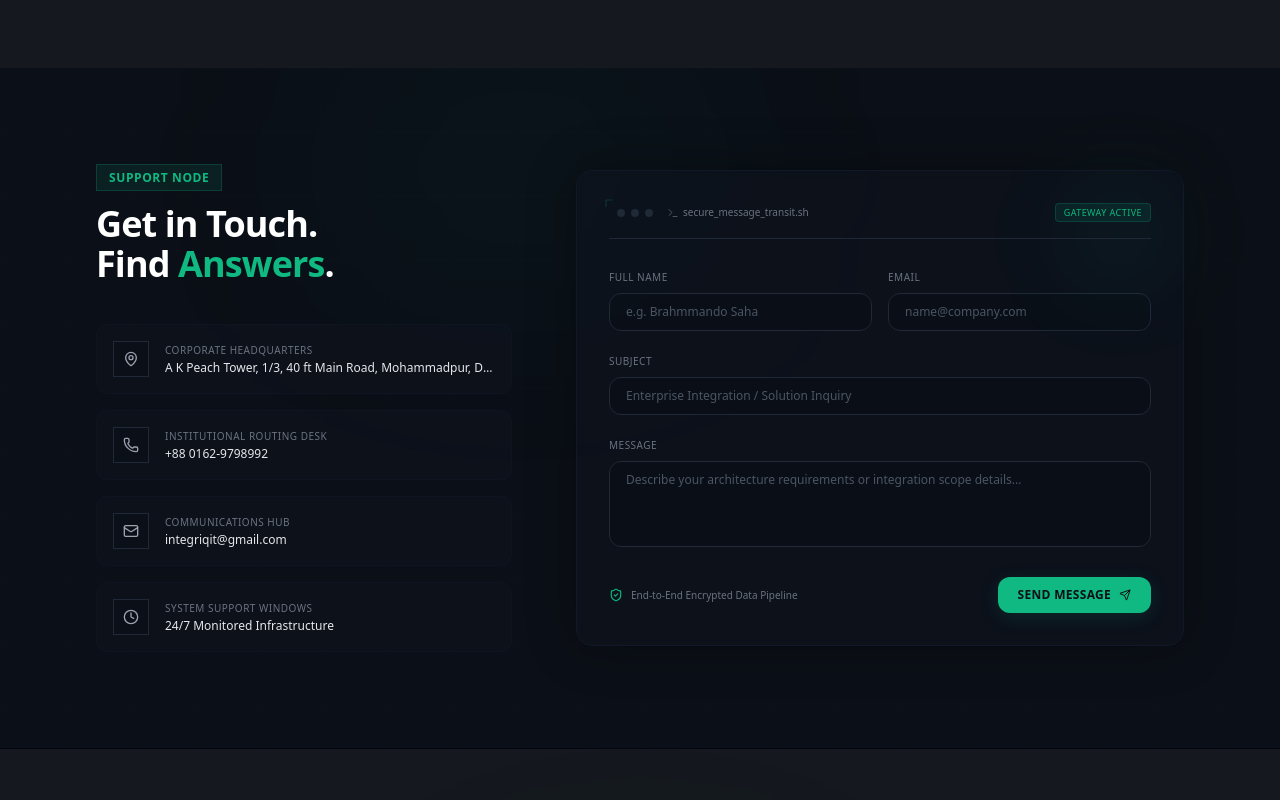
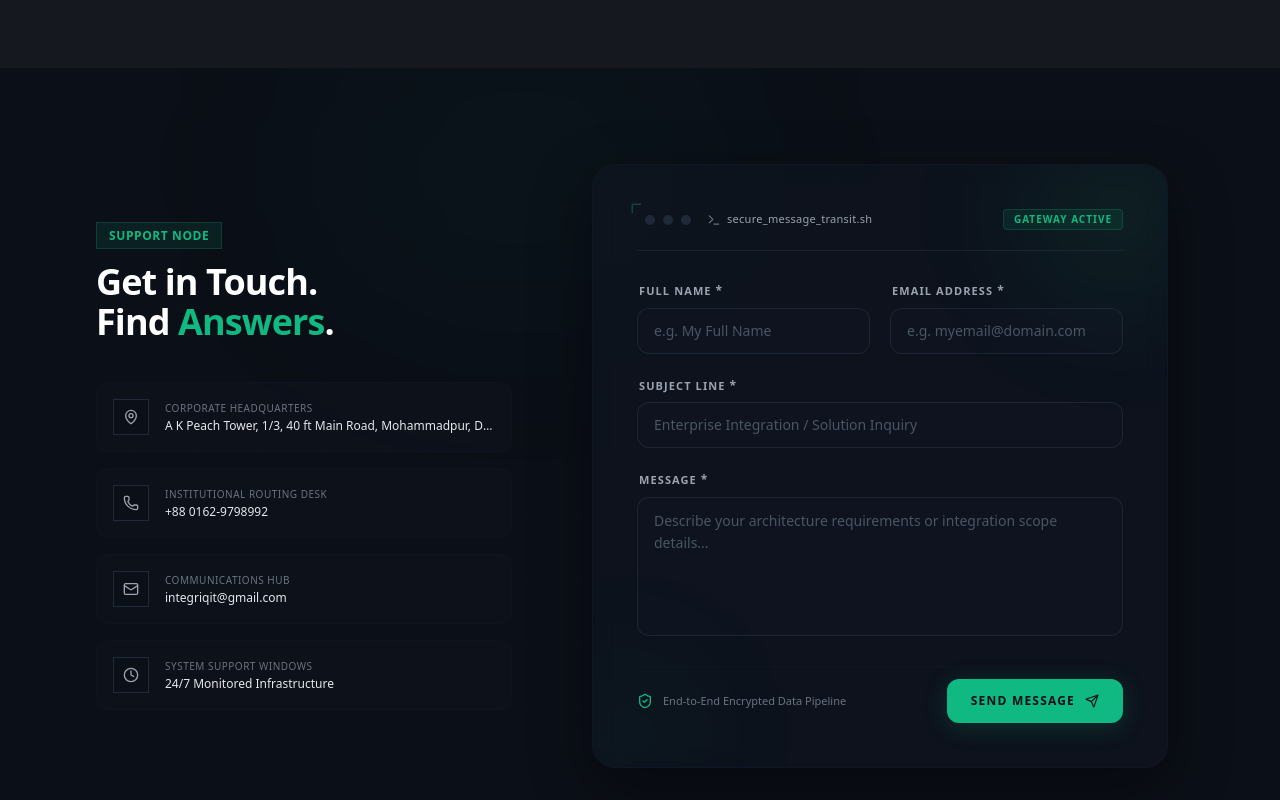
Before and after one commit to integriqit/portfolio, a React (Vite) app: page / in a window 1280 px wide. Shown: the part 7320-8120 px from the top of the page. Built offline with nearby package versions, Linux system fonts and the light colour scheme.

Commit message:
email js added in contact form

```diff
--- a/package.json
+++ b/package.json
@@ -10,6 +10,7 @@
     "preview": "vite preview"
   },
   "dependencies": {
+    "@emailjs/browser": "^4.4.1",
     "@radix-ui/react-separator": "^1.1.7",
     "@radix-ui/react-slot": "^1.2.3",
     "class-variance-authority": "^0.7.1",
@@ -18,6 +19,7 @@
     "react": "^19.1.1",
     "react-dom": "^19.1.1",
     "react-fast-marquee": "^1.6.5",
+    "react-hook-form": "^7.76.1",
     "react-icons": "^5.5.0",
     "react-router-dom": "^7.8.1",
     "tailwind-merge": "^3.3.1"
--- a/src/components/ContactForm.tsx
+++ b/src/components/ContactForm.tsx
@@ -1,125 +1,243 @@
-import { Send, ShieldCheck, Terminal } from 'lucide-react';
-import React, { useState } from 'react';
+import emailjs from '@emailjs/browser';
+import { AlertCircle, CheckCircle2, Send, ShieldCheck, Terminal } from 'lucide-react';
+import { useState } from 'react';
+import { useForm } from 'react-hook-form';
 import { Card } from '../components/ui/Card';
 
+interface ContactInputs {
+  name: string;
+  email: string;
+  subject: string;
+  message: string;
+}
+
+type StatusState = {
+  type: 'idle' | 'success' | 'error';
+  message: string;
+};
+
 export default function ContactForm() {
-  const [formData, setFormData] = useState({ name: '', email: '', subject: '', message: '' });
-  const [isSubmitting, setIsSubmitting] = useState(false);
+  const [status, setStatus] = useState<StatusState>({ type: 'idle', message: '' });
 
-  const handleSubmit = (e: React.FormEvent) => {
-    e.preventDefault();
-    setIsSubmitting(true);
+  const {
+    register,
+    handleSubmit,
+    reset,
+    formState: { errors, isSubmitting },
+  } = useForm<ContactInputs>({
+    defaultValues: {
+      name: '',
+      email: '',
+      subject: '',
+      message: '',
+    },
+  });
 
-    setTimeout(() => setIsSubmitting(false), 1200);
+  const onSubmit = async (data: ContactInputs) => {
+    try {
+      setStatus({ type: 'idle', message: '' });
+
+      await emailjs.send(
+        import.meta.env.VITE_EMAILJS_SERVICE_ID,
+        import.meta.env.VITE_EMAILJS_TEMPLATE_ID,
+        {
+          from_name: data.name,
+          from_email: data.email,
+          subject: data.subject,
+          message: data.message,
+        },
+        import.meta.env.VITE_EMAILJS_PUBLIC_KEY
+      );
+
+      setStatus({
+        type: 'success',
+        message: 'TRANSMISSION_SUCCESS: Message successfully sent.',
+      });
+
+      reset();
+    } catch (error) {
+      console.error(error);
+      setStatus({
+        type: 'error',
+        message: 'TRANSMISSION_FAILURE: Failed to send message.',
+      });
+    }
   };
 
   return (
-    <Card className="bg-[#111622]/40 border border-gray-900 rounded-2xl p-6 md:p-8 relative backdrop-blur-sm shadow-[0_0_50px_rgba(0,0,0,0.3)] w-full">
-      {/* Soft Radial Glow behind the Form Canvas */}
-      <div className="absolute top-0 right-0 w-32 h-32 bg-[#10B981]/5 rounded-full blur-2xl pointer-events-none" />
+    <div className="w-full max-w-2xl mx-auto px-2 sm:px-4">
+      <Card className="bg-[#111622]/50 border border-gray-900/90 rounded-3xl p-8 md:p-11 relative backdrop-blur-md shadow-[0_20px_60px_rgba(0,0,0,0.4)] w-full overflow-hidden">
+        <div className="absolute -top-10 -right-10 w-44 h-44 bg-[#10B981]/10 rounded-full blur-3xl pointer-events-none" />
+        <div className="absolute -bottom-10 -left-10 w-36 h-36 bg-[#10B981]/5 rounded-full blur-3xl pointer-events-none" />
 
-      {/* Pseudo Window Header System */}
-      <div className="flex items-center justify-between border-b border-gray-800 pb-4 mb-6 relative">
+        <div className="flex items-center justify-between border-b border-gray-800/80 pb-5 mb-8 relative select-none">
           <svg
-          width="8"
-          height="8"
+            width="10"
+            height="10"
             viewBox="0 0 8 8"
             fill="none"
             xmlns="http://www.w3.org/2000/svg"
-          className="absolute -top-1 -left-1 opacity-20 pointer-events-none"
+            className="absolute -top-1.5 -left-1.5 opacity-30 pointer-events-none"
           >
             <path d="M1 1 L1 8 M1 1 L8 1" stroke="#10B981" strokeWidth="1.2" />
           </svg>
 
-        <div className="flex items-center gap-1.5 pl-2">
-          <span className="w-2 h-2 rounded-full bg-gray-800" />
-          <span className="w-2 h-2 rounded-full bg-gray-800" />
-          <span className="w-2 h-2 rounded-full bg-gray-800" />
-          <span className="text-[10px] font-mono text-gray-500 ml-2 flex items-center gap-1">
-            <Terminal className="w-3 h-3 text-gray-600" /> secure_message_transit.sh
+          <div className="flex items-center gap-2 pl-2">
+            <span className="w-2.5 h-2.5 rounded-full bg-gray-800" />
+            <span className="w-2.5 h-2.5 rounded-full bg-gray-800" />
+            <span className="w-2.5 h-2.5 rounded-full bg-gray-800" />
+
+            <span className="text-[11px] font-mono tracking-wide text-gray-400 ml-2 flex items-center gap-1.5">
+              <Terminal className="w-3.5 h-3.5 text-gray-500" />
+              secure_message_transit.sh
             </span>
           </div>
-        <span className="text-[9px] font-mono uppercase bg-[#10B981]/10 text-[#10B981] px-2 py-0.5 rounded border border-[#10B981]/20 tracking-wider">
+
+          <span className="text-[10px] font-mono uppercase bg-[#10B981]/10 text-[#10B981] px-2.5 py-0.5 rounded border border-[#10B981]/20 tracking-widest font-bold">
             Gateway Active
           </span>
         </div>
 
-      {/* Secure Terminal Form System */}
-      <form onSubmit={handleSubmit} className="space-y-4">
-        <div className="grid grid-cols-1 sm:grid-cols-2 gap-4">
-          <div className="space-y-1.5">
-            <label className="text-[10px] font-mono text-gray-500 uppercase tracking-wider">
-              Full Name
+        {/* Inline Telemetry Diagnostics Message */}
+        {status.type !== 'idle' && (
+          <div
+            className={`mb-8 p-4 rounded-xl border font-mono text-[11px] sm:text-xs flex justify-center items-center gap-3 transition-all duration-300 shadow-inner ${
+              status.type === 'success'
+                ? 'bg-emerald-950/20 border-emerald-800/60 text-[#10B981]'
+                : 'bg-red-950/20 border-red-900/60 text-red-400'
+            }`}
+          >
+            {status.type === 'success' ? (
+              <CheckCircle2 className="w-4 h-4 shrink-0 mt-0.5" />
+            ) : (
+              <AlertCircle className="w-4 h-4 shrink-0 mt-0.5" />
+            )}
+            <span className="leading-relaxed">{status.message}</span>
+          </div>
+        )}
+
+        <form onSubmit={handleSubmit(onSubmit)} className="space-y-6">
+          <div className="grid grid-cols-1 sm:grid-cols-2 gap-5">
+            <div className="space-y-2">
+              <div className="flex justify-between items-center px-0.5">
+                <label className="text-[11px] font-mono text-gray-400 font-semibold uppercase tracking-widest">
+                  Full Name <span className="text-xs">*</span>
                 </label>
+                {errors.name && (
+                  <span className="text-[10px] font-mono text-red-400 font-medium">
+                    {errors.name.message}
+                  </span>
+                )}
+              </div>
+
               <input
                 type="text"
-              required
-              placeholder="e.g. Brahmmando Saha"
-              className="w-full bg-[#0B0F17]/60 border border-gray-800 rounded-xl px-4 py-2.5 text-xs text-gray-200 placeholder-gray-600 focus:outline-none focus:border-[#10B981]/40 focus:ring-1 focus:ring-[#10B981]/40 transition-all duration-300"
-              value={formData.name}
-              onChange={(e) => setFormData({ ...formData, name: e.target.value })}
+                placeholder="e.g. My Full Name"
+                className={`w-full bg-[#0E131F] border rounded-xl px-4 py-3 text-sm text-gray-100 placeholder-gray-600 focus:outline-none focus:ring-2 transition-all duration-300 shadow-sm ${
+                  errors.name
+                    ? 'border-red-900/80 focus:border-red-500/60 focus:ring-red-500/20'
+                    : 'border-gray-800/90 focus:border-[#10B981]/50 focus:ring-[#10B981]/10'
+                }`}
+                {...register('name', { required: 'Identity token required' })}
               />
             </div>
-          <div className="space-y-1.5">
-            <label className="text-[10px] font-mono text-gray-500 uppercase tracking-wider">
-              Email
+
+            <div className="space-y-2">
+              <div className="flex justify-between items-center px-0.5">
+                <label className="text-[11px] font-mono text-gray-400 font-semibold uppercase tracking-widest">
+                  Email Address <span className="text-xs">*</span>
                 </label>
+                {errors.email && (
+                  <span className="text-[10px] font-mono text-red-400 font-medium">
+                    {errors.email.message}
+                  </span>
+                )}
+              </div>
+
               <input
-              type="email"
-              required
-              placeholder="name@company.com"
-              className="w-full bg-[#0B0F17]/60 border border-gray-800 rounded-xl px-4 py-2.5 text-xs text-gray-200 placeholder-gray-600 focus:outline-none focus:border-[#10B981]/40 focus:ring-1 focus:ring-[#10B981]/40 transition-all duration-300"
-              value={formData.email}
-              onChange={(e) => setFormData({ ...formData, email: e.target.value })}
+                type="text"
+                placeholder="e.g. myemail@domain.com"
+                className={`w-full bg-[#0E131F] border rounded-xl px-4 py-3 text-sm text-gray-100 placeholder-gray-600 focus:outline-none focus:ring-2 transition-all duration-300 shadow-sm ${
+                  errors.email
+                    ? 'border-red-900/80 focus:border-red-500/60 focus:ring-red-500/20'
+                    : 'border-gray-800/90 focus:border-[#10B981]/50 focus:ring-[#10B981]/10'
+                }`}
+                {...register('email', {
+                  required: 'Contact endpoint required',
+                  pattern: {
+                    value: /^[A-Z0-9._%+-]+@[A-Z0-9.-]+\.[A-Z]{2,}$/i,
+                    message: 'Invalid routing format',
+                  },
+                })}
               />
             </div>
           </div>
 
-        <div className="space-y-1.5">
-          <label className="text-[10px] font-mono text-gray-500 uppercase tracking-wider">
-            Subject
+          <div className="space-y-2">
+            <div className="flex justify-between items-center px-0.5">
+              <label className="text-[11px] font-mono text-gray-400 font-semibold uppercase tracking-widest">
+                Subject Line <span className="text-xs">*</span>
               </label>
+              {errors.subject && (
+                <span className="text-[10px] font-mono text-red-400 font-medium">
+                  {errors.subject.message}
+                </span>
+              )}
+            </div>
+
             <input
               type="text"
-            required
               placeholder="Enterprise Integration / Solution Inquiry"
-            className="w-full bg-[#0B0F17]/60 border border-gray-800 rounded-xl px-4 py-2.5 text-xs text-gray-200 placeholder-gray-600 focus:outline-none focus:border-[#10B981]/40 focus:ring-1 focus:ring-[#10B981]/40 transition-all duration-300"
-            value={formData.subject}
-            onChange={(e) => setFormData({ ...formData, subject: e.target.value })}
+              className={`w-full bg-[#0E131F] border rounded-xl px-4 py-3 text-sm text-gray-100 placeholder-gray-600 focus:outline-none focus:ring-2 transition-all duration-300 shadow-sm ${
+                errors.subject
+                  ? 'border-red-900/80 focus:border-red-500/60 focus:ring-red-500/20'
+                  : 'border-gray-800/90 focus:border-[#10B981]/50 focus:ring-[#10B981]/10'
+              }`}
+              {...register('subject', { required: 'Inquiry context missing' })}
             />
           </div>
 
-        <div className="space-y-1.5">
-          <label className="text-[10px] font-mono text-gray-500 uppercase tracking-wider">
-            Message
+          <div className="space-y-2">
+            <div className="flex justify-between items-center px-0.5">
+              <label className="text-[11px] font-mono text-gray-400 font-semibold uppercase tracking-widest">
+                Message <span className="text-xs">*</span>
               </label>
+              {errors.message && (
+                <span className="text-[10px] font-mono text-red-400 font-medium">
+                  {errors.message.message}
+                </span>
+              )}
+            </div>
+
             <textarea
-            required
-            rows={4}
+              rows={5}
               placeholder="Describe your architecture requirements or integration scope details..."
-            className="w-full bg-[#0B0F17]/60 border border-gray-800 rounded-xl px-4 py-2.5 text-xs text-gray-200 placeholder-gray-600 focus:outline-none focus:border-[#10B981]/40 focus:ring-1 focus:ring-[#10B981]/40 transition-all duration-300 resize-none"
-            value={formData.message}
-            onChange={(e) => setFormData({ ...formData, message: e.target.value })}
+              className={`w-full bg-[#0E131F] border rounded-xl px-4 py-3 text-sm text-gray-100 placeholder-gray-600 focus:outline-none focus:ring-2 resize-none transition-all duration-300 shadow-sm leading-relaxed ${
+                errors.message
+                  ? 'border-red-900/80 focus:border-red-500/60 focus:ring-red-500/20'
+                  : 'border-gray-800/90 focus:border-[#10B981]/50 focus:ring-[#10B981]/10'
+              }`}
+              {...register('message', { required: 'Core requirements description required' })}
             />
           </div>
 
-        {/* Form Submission Action Row */}
-        <div className="pt-2 flex flex-col sm:flex-row sm:items-center justify-between gap-4">
-          <div className="flex items-center gap-2 text-[10px] font-mono text-gray-500">
-            <ShieldCheck className="w-3.5 h-3.5 text-[#10B981]" />
+          <div className="pt-3 flex flex-col sm:flex-row sm:items-center justify-between gap-5 border-t border-gray-900/60">
+            <div className="flex items-center gap-2.5 text-[11px] font-mono text-gray-500 select-none">
+              <ShieldCheck className="w-4 h-4 text-[#10B981]" />
               <span>End-to-End Encrypted Data Pipeline</span>
             </div>
 
             <button
               type="submit"
               disabled={isSubmitting}
-            className="inline-flex items-center justify-center px-5 py-2.5 bg-[#10B981] hover:bg-[#0d9668] disabled:bg-gray-800 text-[#0B0F17] font-bold text-xs tracking-wide uppercase rounded-xl transition-all duration-300 shadow-[0_4px_20px_rgba(16,185,129,0.15)] disabled:cursor-not-allowed group shrink-0"
+              className="inline-flex items-center justify-center px-6 py-3.5 bg-[#10B981] hover:bg-[#0d9668] active:scale-[0.98] disabled:bg-gray-900 text-[#0B0F17] disabled:text-gray-600 font-black text-xs tracking-widest uppercase rounded-xl transition-all duration-300 shadow-[0_4px_25px_rgba(16,185,129,0.2)] disabled:shadow-none disabled:cursor-not-allowed group shrink-0 min-w-[160px]"
             >
               <span>{isSubmitting ? 'Transmitting...' : 'Send Message'}</span>
-            <Send className="w-3 h-3 ml-2 group-hover:translate-x-0.5 group-hover:-translate-y-0.5 transition-transform" />
+              <Send className="w-3.5 h-3.5 ml-2.5 group-hover:translate-x-0.5 group-hover:-translate-y-0.5 transition-transform duration-300" />
             </button>
           </div>
         </form>
       </Card>
+    </div>
   );
 }
```
Also changed, not shown: 2 other files (tests, documents, lock files or other folders). Lines whose indentation alone changed are shown as unchanged.
